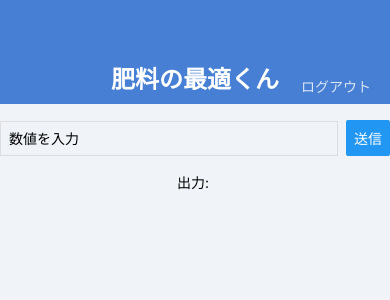
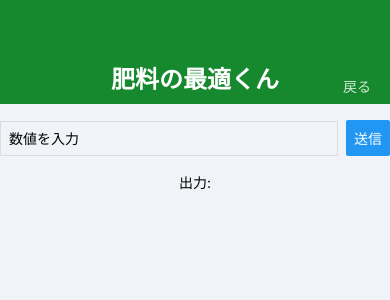
Before and after one commit to inoue-yukkuri/Hiryo2, a React Native app: screen / in a window 390 px wide. Shown: the top 300 px of the page. Built offline with nearby package versions, Linux system fonts and the light colour scheme.

Commit message:
コンポーネントの切り分け

```diff
--- a/App.jsx
+++ b/App.jsx
@@ -1,84 +1,9 @@
-import React, { useState } from 'react';
-import { StyleSheet, Text, View, TextInput, Button } from 'react-native';
+import React from 'react';
+
+import InputScreen from './src/screens/InputScreen';
 
 export default function App() {
-  const [inputValue, setInputValue] = useState('');
-  const [outputValue, setOutputValue] = useState('');
-
-  const handlePress = () => {
-    // ここで何らかの処理を行い、setOutputValueを使用して出力値を設定できます。
-    setOutputValue(inputValue); // 今回は入力値をそのまま出力として使用します。
-  };
-
   return (
-    <View style={styles.container}>
-      <View style={styles.appbar}>
-        <View style={styles.appbarInnner}>
-          <Text style={styles.appbarTitle}>肥料の最適くん</Text>
-          <Text style={styles.appbarRight}>ログアウト</Text>
-        </View>
-      </View>
-
-      <View style={styles.inputContainer}>
-        <TextInput
-          style={styles.input}
-          value={inputValue}
-          onChangeText={setInputValue}
-          placeholder="数値を入力"
-          keyboardType="numeric"
-        />
-        <Button title="送信" onPress={handlePress} />
-      </View>
-
-      <View style={styles.outputContainer}>
-        <Text>出力: {outputValue}</Text>
-      </View>
-    </View>
+    <InputScreen />
   );
 }
-
-const styles = StyleSheet.create({
-  container: {
-    flex: 1,
-    backgroundColor: '#F0F4F8',
-  },
-  appbar: {
-    width: '100%',
-    height: 104,
-    backgroundColor: '#467FD3',
-    justifyContent: 'flex-end',
-  },
-  appbarInnner: {
-    alignItems: 'center',
-  },
-  appbarRight: {
-    position: 'absolute',
-    right: 19,
-    bottom: 8,
-    color: 'rgba(255,255,255,0.8)',
-  },
-  appbarTitle: {
-    marginBottom: 8,
-    fontSize: 24,
-    lineHeight: 32,
-    color: '#ffffff',
-    fontWeight: 'bold',
-  },
-  inputContainer: {
-    flexDirection: 'row',
-    justifyContent: 'center',
-    alignItems: 'center',
-    marginTop: 16,
-  },
-  input: {
-    flex: 1,
-    borderColor: '#ddd',
-    borderWidth: 1,
-    padding: 8,
-    marginRight: 8,
-  },
-  outputContainer: {
-    marginTop: 16,
-    alignItems: 'center',
-  },
-});
--- /dev/null
+++ b/src/components/AppBar.jsx
@@ -0,0 +1,38 @@
+import React from 'react';
+import { View, Text, StyleSheet } from 'react-native';
+
+export default function AppBar() {
+  return (
+    <View style={styles.appbar}>
+      <View style={styles.appbarInnner}>
+        <Text style={styles.appbarTitle}>肥料の最適くん</Text>
+        <Text style={styles.appbarRight}>戻る</Text>
+      </View>
+    </View>
+  );
+}
+
+const styles = StyleSheet.create({
+  appbar: {
+    width: '100%',
+    height: 104,
+    backgroundColor: '#16892F',
+    justifyContent: 'flex-end',
+  },
+  appbarInnner: {
+    alignItems: 'center',
+  },
+  appbarRight: {
+    position: 'absolute',
+    right: 19,
+    bottom: 8,
+    color: 'rgba(255,255,255,0.8)',
+  },
+  appbarTitle: {
+    marginBottom: 8,
+    fontSize: 24,
+    lineHeight: 32,
+    color: '#ffffff',
+    fontWeight: 'bold',
+  },
+});
--- /dev/null
+++ b/src/components/InputSample.jsx
@@ -0,0 +1,61 @@
+import React, { useState } from 'react';
+import {
+  StyleSheet, Text, View, TextInput, Button,
+} from 'react-native';
+
+export default function InputSample(props) {
+  const { children } = props;
+  const [inputValue, setInputValue] = useState('');
+  const [outputValue, setOutputValue] = useState('');
+
+  const handlePress = () => {
+    // ここで何らかの処理を行い、setOutputValueを使用して出力値を設定できます。
+    setOutputValue(inputValue); // 今回は入力値をそのまま出力として使用します。
+  };
+  return (
+    <View>
+      <View style={styles.inputContainer}>
+        <TextInput
+          style={styles.input}
+          value={inputValue}
+          onChangeText={setInputValue}
+          placeholder="数値を入力"
+          keyboardType="numeric"
+        />
+        <Button title="送信" onPress={handlePress} />
+      </View>
+
+      <View style={styles.outputContainer}>
+        <Text>
+          {children}
+          :
+          {outputValue}
+        </Text>
+      </View>
+    </View>
+  );
+}
+
+InputSample.propTypes = {
+  children: String.isRequired,
+};
+
+const styles = StyleSheet.create({
+  inputContainer: {
+    flexDirection: 'row',
+    justifyContent: 'center',
+    alignItems: 'center',
+    marginTop: 16,
+  },
+  input: {
+    flex: 1,
+    borderColor: '#ddd',
+    borderWidth: 1,
+    padding: 8,
+    marginRight: 8,
+  },
+  outputContainer: {
+    marginTop: 16,
+    alignItems: 'center',
+  },
+});
--- /dev/null
+++ b/src/screens/InputScreen.jsx
@@ -0,0 +1,22 @@
+import React from 'react';
+import { View, StyleSheet } from 'react-native';
+import AppBar from '../components/AppBar';
+import InputSample from '../components/InputSample';
+
+export default function InputScreen() {
+  return (
+    <View style={styles.container}>
+
+      <AppBar />
+      <InputSample>出力</InputSample>
+
+    </View>
+  );
+}
+
+const styles = StyleSheet.create({
+  container: {
+    flex: 1,
+    backgroundColor: '#F0F4F8',
+  },
+});
```
Also changed, not shown: 1 other file (tests, documents, lock files or other folders).
